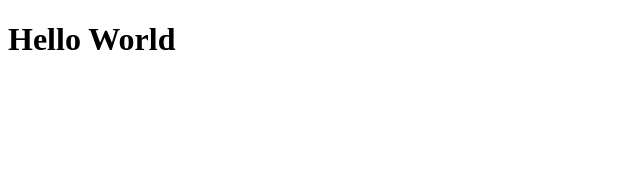
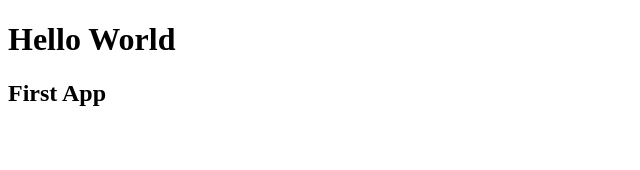
Before and after one commit to VicenteOgalde/React-0-to-Expert-Udemy, a React (Vite) app in the folder 04-react-intro/counter-app-vite/: page / in a window 1280 px wide. Shown: the top 170 px of the page, without its empty margins (0-640 px from the left). Built offline with nearby package versions, Linux system fonts and the light colour scheme.

Commit message:
commit 36

```diff
--- /dev/null
+++ b/04-react-intro/counter-app-vite/src/FirstApp.jsx
@@ -0,0 +1,3 @@
+export function FirstApp(){
+    return <h2>First App</h2>
+}
--- a/04-react-intro/counter-app-vite/src/main.jsx
+++ b/04-react-intro/counter-app-vite/src/main.jsx
@@ -1,10 +1,12 @@
 import React from 'react';
 import ReactDOM from 'react-dom/client';
+import { FirstApp } from './FirstApp';
 import {App} from './HelloWorldApp'
 
 
 ReactDOM.createRoot(document.getElementById('root')).render(
     <React.StrictMode>
         <App></App>
+        <FirstApp></FirstApp>
     </React.StrictMode>
 )
```
